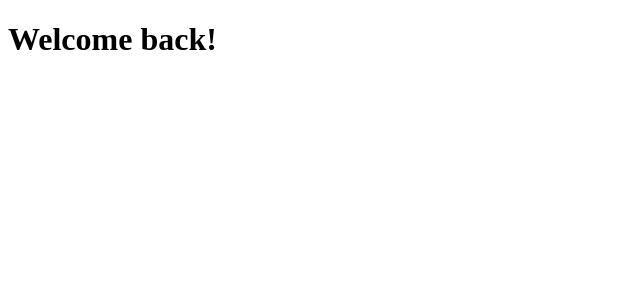
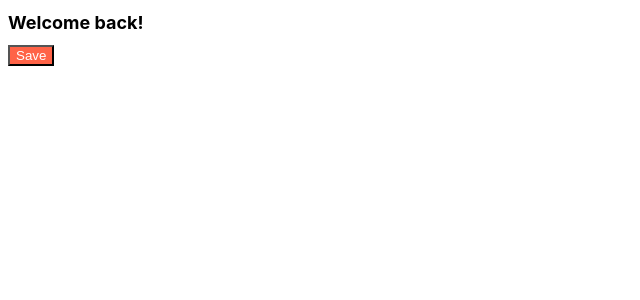
Before and after one commit to LONGNEW/React, a React (Create React App) app: page / in a window 1280 px wide. Shown: the top 300 px of the page, without its empty margins (0-640 px from the left). Built offline with nearby package versions, Linux system fonts and the light colour scheme.

Commit message:
#5.1 use other modules
[npm i prop-types]
: to use PropTypes

[~.module.css]
: to use isolated .css file

[import] , [export]
: to use other JS file as module

```diff
--- a/package.json
+++ b/package.json
@@ -6,6 +6,7 @@
     "@testing-library/jest-dom": "^5.16.1",
     "@testing-library/react": "^12.1.2",
     "@testing-library/user-event": "^13.5.0",
+    "prop-types": "^15.8.1",
     "react": "^17.0.2",
     "react-dom": "^17.0.2",
     "react-scripts": "5.0.0",
--- a/src/App.js
+++ b/src/App.js
@@ -1,7 +1,11 @@
+import Button from "./Button";
+import styles from "./App.module.css";
+
 function App() {
   return (
     <div>
-      <h1>Welcome back!</h1>
+      <h1 className={styles.title}>Welcome back!</h1>
+      <Button text={"Save"} />
     </div>
   );
 }
--- /dev/null
+++ b/src/App.module.css
@@ -0,0 +1,4 @@
+.title {
+    font-family: -apple-system, BlinkMacSystemFont, 'Segoe UI', Roboto, Oxygen, Ubuntu, Cantarell, 'Open Sans', 'Helvetica Neue', sans-serif;
+    font-size: 18px;
+}
--- /dev/null
+++ b/src/Button.js
@@ -0,0 +1,12 @@
+import PropTypes from "prop-types";
+import styles from "./Button.module.css";
+
+function Button({ text }) {
+  return <button className={styles.btn}>{text}</button>;
+}
+
+Button.propTypes = {
+  text: PropTypes.string.isRequired,
+};
+
+export default Button;
--- /dev/null
+++ b/src/Button.module.css
@@ -0,0 +1,4 @@
+.btn {
+    color: white;
+    background-color: tomato;
+}
```
